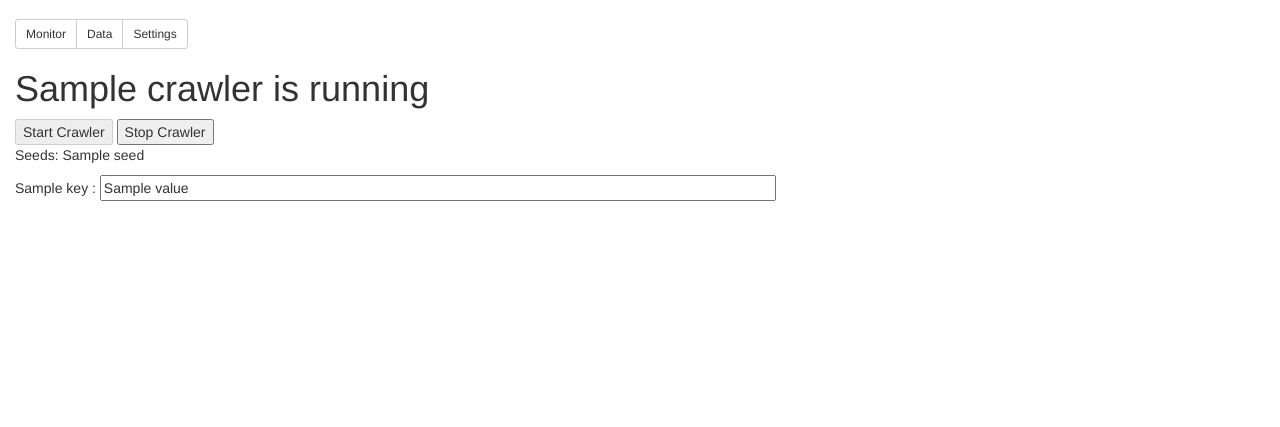
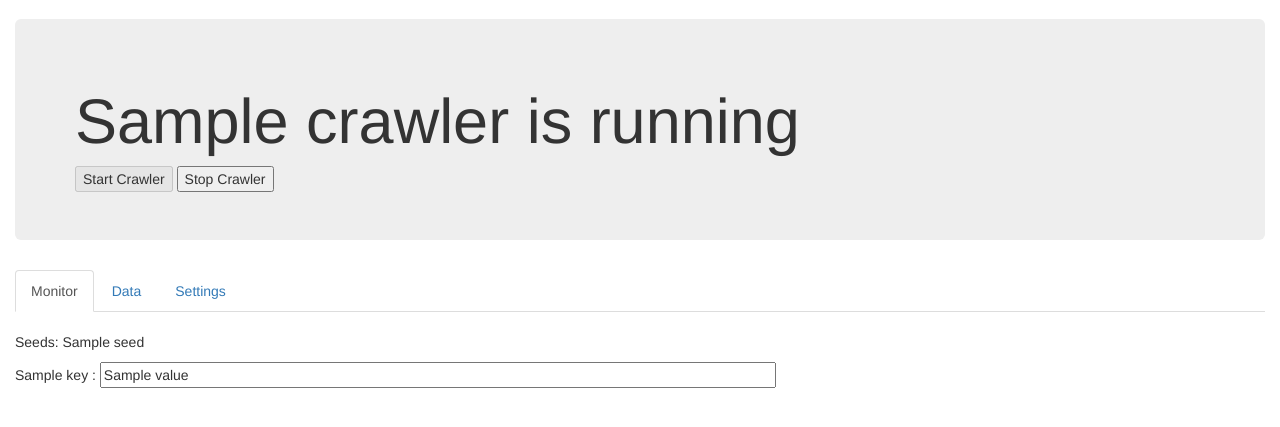
Before and after one commit to mingsheng36/focra, a Django app: template templates/crawler.html in a window 1280 px wide. Shown: the part 51-478 px from the top of the page. Run offline with Django 3.2, Linux system fonts and the light colour scheme; the template is opened without the code that fills it: most values are stand-ins (such as "Sample title", 1, 10 or a date in 2020); some libraries are stand-ins or nearby versions.

Commit message:
Modify crawler page to include tabs

```diff
--- a/focra/views.py
+++ b/focra/views.py
@@ -113,6 +113,7 @@ def deleteCrawler(request):
     if request.method == 'POST':
         try:
             crawlerName = request.session.get('crawlerName')
+            stopCrawler(request.session.get('crawlerAddr'))
             Crawler.objects(crawlerName=crawlerName).delete()
             crawlers = request.session.get('crawlers')
             crawlers.remove(crawlerName)
--- a/static/css/base.css
+++ b/static/css/base.css
@@ -9,7 +9,3 @@ body {
 	-webkit-transform: (0.5);
 	-moz-transform-scale: (0.5);
 }
-
-.hides {
-	display: none;
-}
--- a/templates/base.html
+++ b/templates/base.html
@@ -13,7 +13,6 @@
 </head>
 
 <body>
-
 	<nav class="navbar navbar-default navbar-fixed-top">
 		<div class="container-fluid">
 			<div class="navbar-header">
@@ -23,13 +22,13 @@
 	            	<span class="icon-bar"></span>
 	            	<span class="icon-bar"></span>
 	          	</button>
-				<a class="navbar-brand" href="#">Focra</a>
+				<a class="navbar-brand">Focra</a>
 			</div>
 			<div id="navbar" class="navbar-collapse collapse">
 				<ul class="nav navbar-nav navbar-left">
 					{% if crawlers %}
 					<li class="dropdown">
-					<a href="#" class="dropdown-toggle" data-toggle="dropdown" role="button" aria-expanded="false">
+					<a href="" class="dropdown-toggle" data-toggle="dropdown" role="button" aria-expanded="false">
 						Crawlers
 						<span class="badge">{{ crawlers | length }}</span>
 						<span class="caret"></span>
@@ -46,14 +45,13 @@
 				</ul>
 
 				<ul class="nav navbar-nav navbar-right">
-					<li><a href="#">{{ username }}</a></li>
-					<li><a href="#">Logout</a></li>
+					<li><a href="">{{ username }}</a></li>
+					<li><a href="">Logout</a></li>
 					<!-- <li class="active"><a href="#">Logout <span class="sr-only">(current)</span> </a></li> -->
 				</ul>
 			</div>
 		</div>
 	</nav>
-
 
 	<div class="container-fluid">
 	    {% block body_block %}Nothing to display.{% endblock %}
--- a/templates/crawler.html
+++ b/templates/crawler.html
@@ -3,13 +3,7 @@
 {% block title %}{{ crawler.crawlerName }}{% endblock %}
 {% block body_block %}
 
-<div id="mainDiv" class="main">
-
-	<div class="btn-group btn-group-sm">
-  		<button id="monitorLink" type="button" class="btn btn-default">Monitor</button>
-  		<button id="dataLink" type="button" class="btn btn-default">Data</button>
-  		<button id="settingsLink" type="button" class="btn btn-default">Settings</button>
-	</div>
+	<div class="jumbotron">
 		{% if crawler.crawlerStatus == 'running' %}
 				<h1 id="display">{{ crawler.crawlerName }} is {{ crawler.crawlerStatus }}</h1>
 				<button id="startBn" type="button" disabled >Start Crawler</button>
@@ -19,8 +13,19 @@
 				<button id="startBn" type="button" >Start Crawler</button>
 				<button id="stopBn" type="button" disabled>Stop Crawler</button>
 		{% endif %}
+	</div>
 
-	<div id="monitorDiv" >
+	<div role="tabpanel">
+
+		<ul class="nav nav-tabs" role="tablist">
+			<li id="monitor_tab" role="presentation" class="active"><a href="#monitor" aria-controls="monitor" role="tab" data-toggle="tab">Monitor</a></li>
+			<li id="data_tab" role="presentation"><a href="#data" aria-controls="data" role="tab" data-toggle="tab">Data</a></li>
+			<li id="settings_tab" role="presentation"><a href="#settings" aria-controls="settings" role="tab" data-toggle="tab">Settings</a></li>
+		</ul>
+
+		<div class="tab-content">
+			<div role="tabpanel" class="tab-pane active" id="monitor">
+				<br/>
 				{% for seed in crawler.crawlerSeeds %}
 					<p>Seeds: {{ seed }}</p>
 				{% endfor %}
@@ -31,9 +36,10 @@
 				{% endfor %}
 			</div>
 
-	<div id="dataDiv" class="table-responsive">
+			<div role="tabpanel" class="tab-pane fade table-responsive" id="data">
 				<br />
-		<table id="crawlerData" class="hides table table-bordered table-striped" style="width: 100%">
+				<table id="crawlerData" class="table table-bordered table-striped"
+					style="width: 100%">
 					<tr>
 						{% for key in t.keys %}
 						<th class="fields">{{ key }}</th>
@@ -42,9 +48,12 @@
 				</table>
 			</div>
 
-	<div id="settingsDiv" class="hides" >
-		<br/>
-		<button id="deleteBn" class="btn btn-danger" type="button" data-toggle="tooltip" data-placement="top" title="Delete Crawler">Delete Crawler</button>
+			<div role="tabpanel" class="tab-pane fade" id="settings">
+				<br />
+				<button id="deleteBn" class="btn btn-danger" type="button"
+					data-toggle="tooltip" data-placement="top" title="Delete Crawler">Delete
+					Crawler</button>
+			</div>
 		</div>
 
 	</div>
```
Also changed, not shown: static/js/focra.js (+14 -32 lines), templates/create.html (+3 -16 lines). Lines whose indentation alone changed are shown as unchanged.
